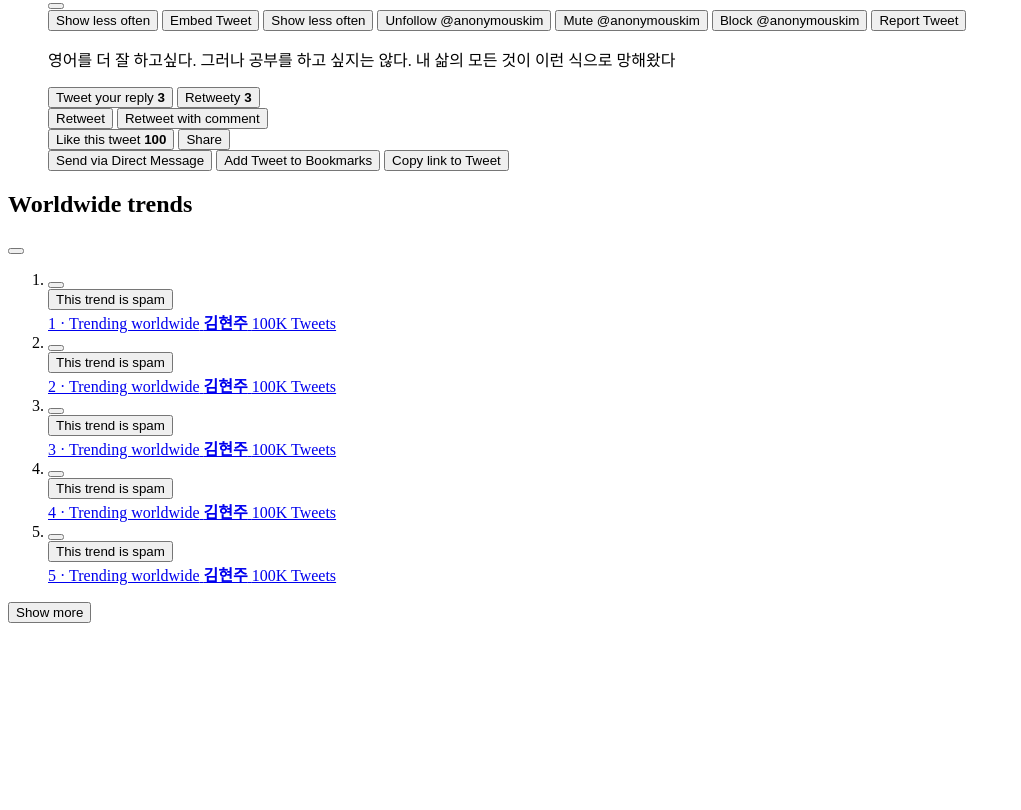
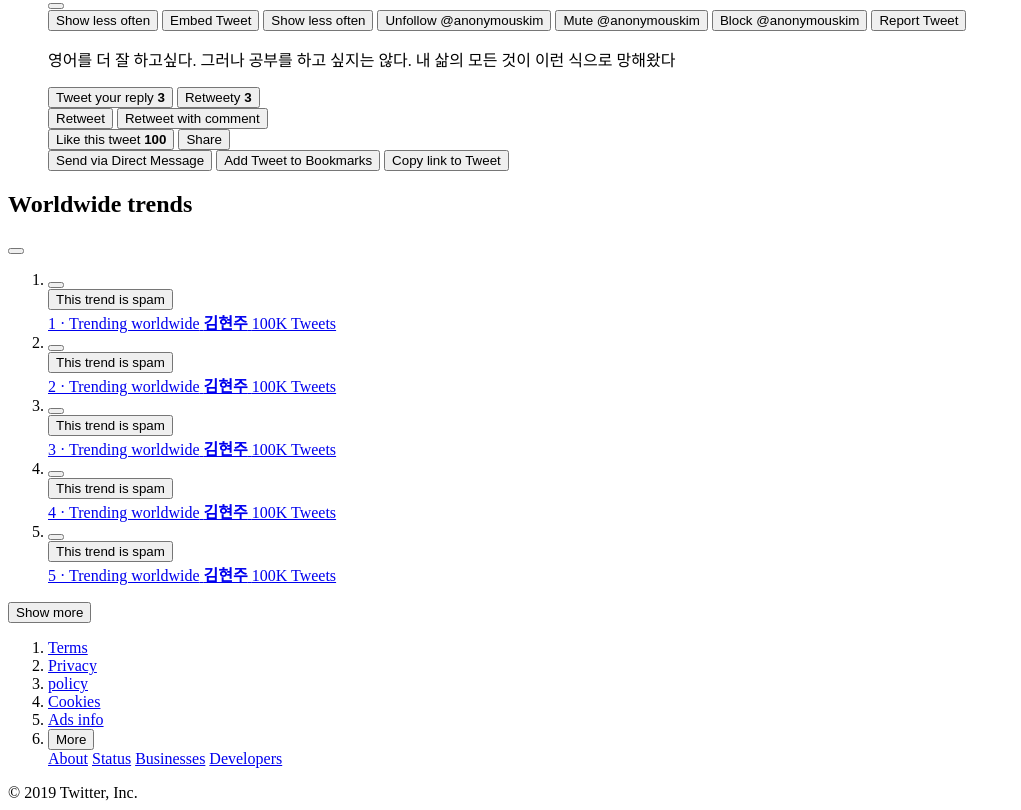
Before and after one commit to kkhhjjoo/twitter, a plain HTML site: page index.html in a window 1280 px wide. Shown: the part 4528-5338 px from the top of the page, without its empty margins (0-1021 px from the left). Before the commit the page ends 5159 px from the top, so only its background shows below. Drawn offline with Linux system fonts and the light colour scheme.

Commit message:
푸터 추가

```diff
--- a/index.html
+++ b/index.html
@@ -678,5 +678,36 @@
         <button type="button">Show more</button>
       </footer>
     </aside>
+    <ol>
+        <li>
+          <a href="#" target="_blank">Terms</a>
+        </li>
+        <li>
+          <a href="#" target="_blank">Privacy</a>
+        </li>
+        <li>
+          <a href="#" target="_blank">policy</a>
+        </li>
+        <li>
+          <a href="#" target="_blank">Cookies</a>
+        </li>
+        <li>
+          <a href="#" target="_blank">Ads info</a>
+        </li>
+        <li>
+          <button type="button">
+            More
+            <!-- Icon -->
+          </button>
+          <div>
+            <a href="#">About</a>
+            <a href="#">Status</a>
+            <a href="#">Businesses</a>
+            <a href="#">Developers</a>
+          </div>
+        </li>
+      </ol>
+      <span>© 2019 Twitter, Inc.</span>
+    </footer>
   </body>
 </html>
```
